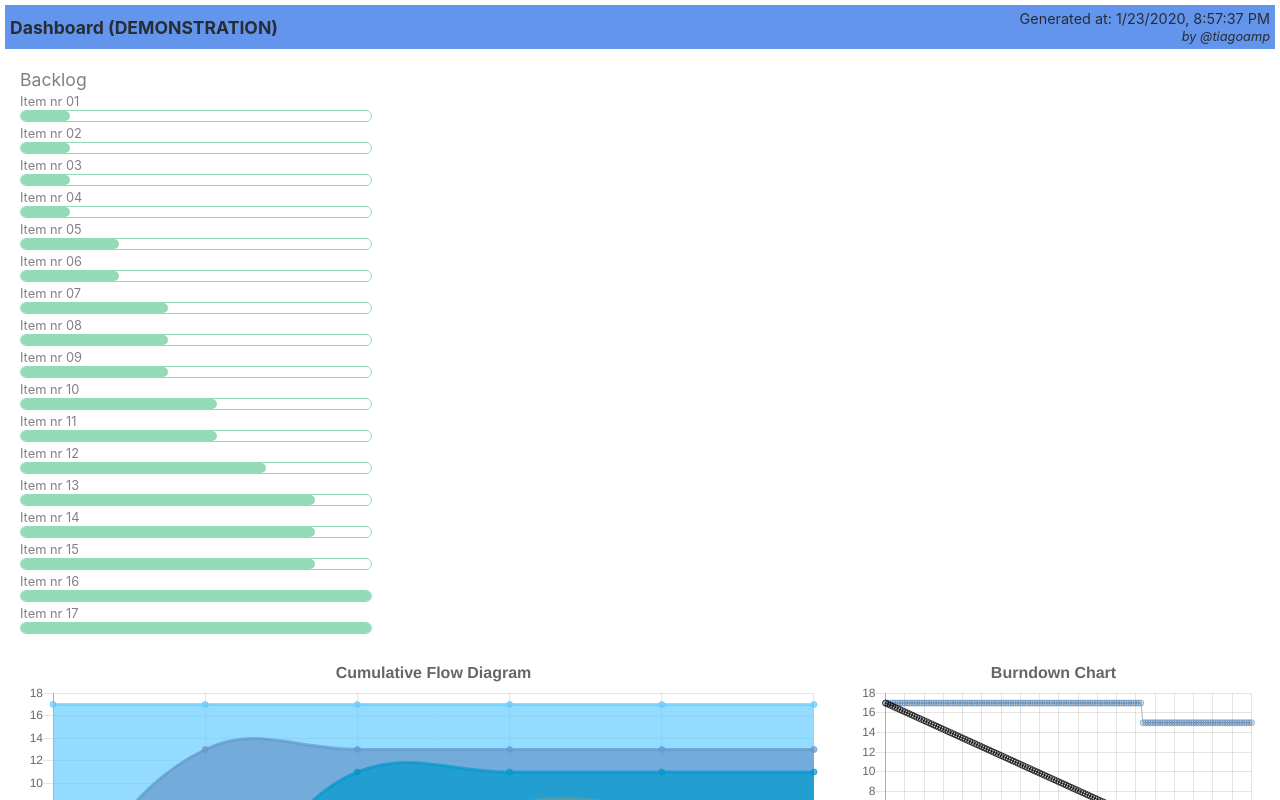
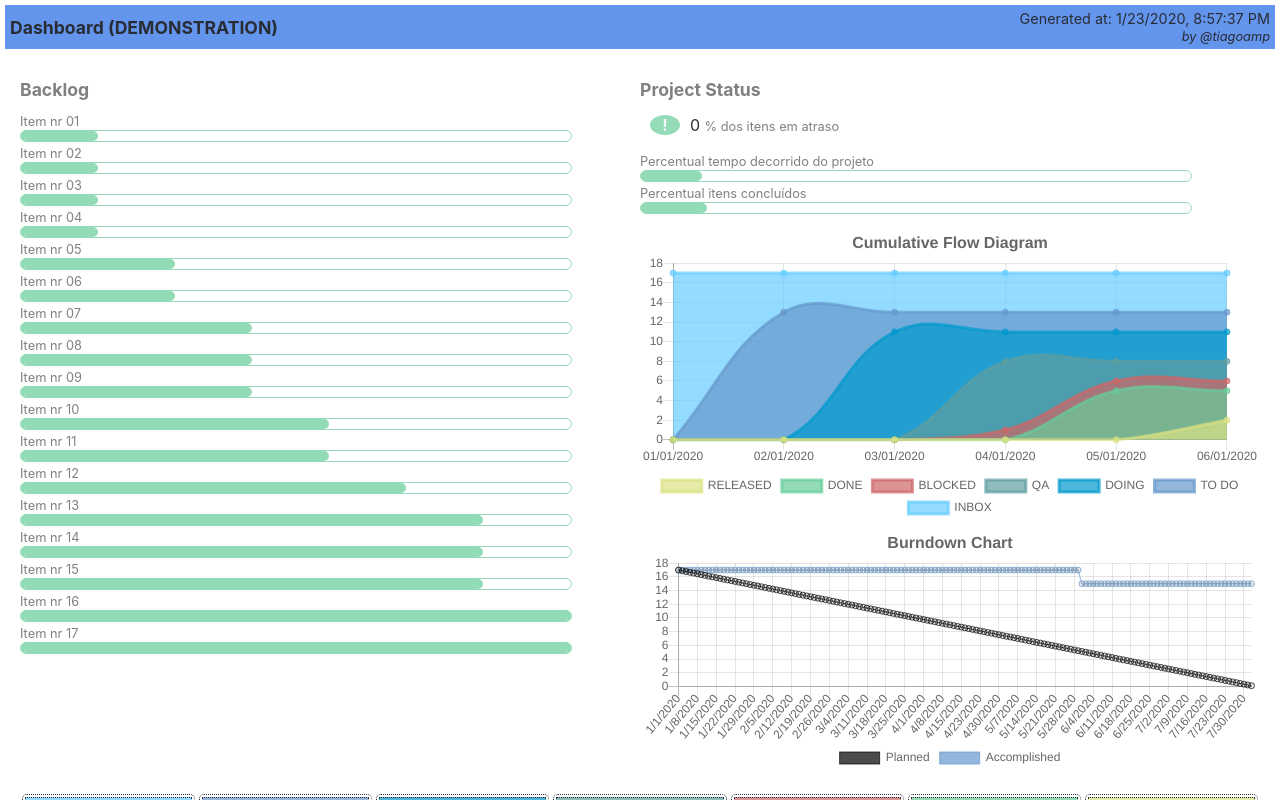
Before and after one commit to tiagoamp/flow-dashboard, a React (Create React App) app: page / in a window 1280 px wide. Shown: the top 800 px of the page. Built offline with nearby package versions, Linux system fonts and the light colour scheme.

Commit message:
Implement new layout

```diff
--- a/src/App.css
+++ b/src/App.css
@@ -11,6 +11,7 @@
   display: flex;
   flex-direction: row;
   justify-content: space-between;
+  flex-wrap: wrap;
   margin-bottom: 20px;
 }
 
--- a/src/App.js
+++ b/src/App.js
@@ -5,7 +5,8 @@ import Footer from './components/Footer';
 import CFD from './components/CFD';
 import Burndown from './components/Burndown';
 import Kanban from './components/Kanban';
-import Progress from './components/Progress';
+import ProjectProgress from './components/ProjectProgress';
+import ItensProgress from './components/ItensProgress';
 import service from './service/flowservice';
 
 
@@ -13,13 +14,13 @@ class App extends Component {
 
   constructor() {
     super();
-    this.state = { projName: '', statusList: [], items: [], holidays: [] };
+    this.state = { projName: '', milestones: {}, statusList: [], items: [], holidays: [] };
   }
 
   componentDidMount() {
     const info = service.getProjectInfo();
     this.setState( {projName: info.project, holidays: info.holidays,
-      statusList: info.statusList, items: info.items } );
+      statusList: info.statusList, milestones: info.milestones, items: info.items } );
   }
 
   render() {
@@ -28,14 +29,14 @@ class App extends Component {
         <Header project={this.state.projName} />
         <main className="container">
           <div className="row00">
-            <Progress statusList={[...this.state.statusList]} items={[...this.state.items]} />
-          </div>
-          <div className="row01">
-            <CFD statusList={[...this.state.statusList]} items={[...this.state.items]} />
-            <Burndown statusList={[...this.state.statusList]} items={[...this.state.items]} holidays={[...this.state.holidays]} />
-            { //
-              //TO DO: <div>semáforo com cor e lead time (media) etc...</div>
-            }
+            <div className="col-container">
+              <ItensProgress statusList={[...this.state.statusList]} items={[...this.state.items]} />
+            </div>
+            <div className="col-container">
+              <ProjectProgress milestones={this.state.milestones} statusList={[...this.state.statusList]} items={[...this.state.items]} />
+              <CFD statusList={[...this.state.statusList]} items={[...this.state.items]} />
+              <Burndown statusList={[...this.state.statusList]} items={[...this.state.items]} holidays={[...this.state.holidays]} />
+            </div>
           </div>
           <div className="row02">
             <Kanban statusList={[...this.state.statusList]} items={[...this.state.items]} />
--- a/src/components/Burndown.js
+++ b/src/components/Burndown.js
@@ -107,7 +107,7 @@ export default function Burndown(props) {
             <Line
                 data={data}
                 width={150}
-                height={300}
+                height={250}
                 options={
                     {
                         maintainAspectRatio: false,
--- a/src/components/Progress.js
+++ b/src/components/ItensProgress.js
@@ -1,8 +1,8 @@
 import React from 'react'
 import './Progress.css'
+import ProgressBar from './ProgressBar'
 
-
-export default function Progress(props) {
+export default function ItensProgress(props) {
     const { statusList, items } = props;
     if (items.length + statusList.length === 0)
         return (<div>Loading</div>);
@@ -16,7 +16,7 @@ export default function Progress(props) {
     const lastStatus = statusList[statusList.length-1].name;
 
     return (
-        <div className="progress-container">
+        <div className="itens-progress-container">
             <div className="backlog-title">Backlog</div>
             {
                 items.map(item => {
@@ -32,17 +32,3 @@ export default function Progress(props) {
         </div>
     )
 }
-
-const ProgressBar = (props) => {
-    return (
-
-            <div className="progress-bar">
-                <Filler percentage={props.percentage} />
-            </div>
-
-      )
-  }
-
-  const Filler = (props) => {
-    return <div className="filler" style={{ width: `${props.percentage}%` }} />
-  }
--- a/src/components/Progress.css
+++ b/src/components/Progress.css
@@ -1,6 +1,17 @@
-.progress-container {
+.progress-container, .col-container {
     display: flex;
     flex-direction: column;
+    flex: 1;
+}
+
+.itens-progress-container {
+    display: flex;
+    flex-direction: column;
+    flex: 1;
+}
+
+.milestones-container {
+    margin: 10px 0px;
 }
 
 .progress-item-name {
@@ -8,15 +19,18 @@
     color: #808080;
 }
 
-.backlog-title {
+.backlog-title, .progress-title {
     font-size: 1.1rem;
+    font-weight: bold;
     color: #808080;
+    margin: 10px 0px;
 }
 
 .progress-bar {
     position: relative;
     height: 10px;
-    width: 350px;
+    width: 550px;
+    /*width: 900%;*/
     border-radius: 50px;
     /*border: 1px solid #333;*/
     border: 1px solid rgba(102, 204, 153, 0.7);
@@ -30,3 +44,18 @@ height: 100%;
 border-radius: inherit;
 transition: width .2s ease-in;
 }
+
+.light-box {
+    display: flex;
+    flex-direction: row;
+    margin: 5px 0px;
+}
+
+.light-circle {
+    border-radius: 50%;
+    width: 30px;
+    margin: 0px 10px;
+    color: aliceblue;
+    font-weight: bold;
+    text-align: center;
+}
--- /dev/null
+++ b/src/components/ProgressBar.js
@@ -0,0 +1,13 @@
+import React from 'react'
+
+export default function ProgressBar(props) {
+    return (
+        <div className="progress-bar">
+            <Filler percentage={props.percentage} />
+        </div>
+  )
+}
+
+const Filler = (props) => {
+    return <div className="filler" style={{ width: `${props.percentage}%` }} />
+}
--- /dev/null
+++ b/src/components/ProjectProgress.js
@@ -0,0 +1,64 @@
+import React from 'react'
+import ProgressBar from './ProgressBar'
+import moment from 'moment'
+
+export default function ProjectProgress(props) {
+    const { statusList, milestones, items } = props;
+    if (items.length + statusList.length === 0)
+        return (<div>Loading</div>);
+
+    return (
+        <div className="progress-container">
+            <div className="progress-title">Project Status</div>
+            <StatusLight statusList={statusList} items={items} />
+            <MilestonesProgress milestones={milestones} statusList={statusList} items={items} />
+        </div>
+    )
+}
+
+function StatusLight(props) {
+    const { statusList, items } = props;
+    const lastStatus = statusList[statusList.length-1].name;
+
+    const today = new Date();
+    const itemsDelayed = items.filter(item => item.status !== lastStatus && today > new Date(item.dueDate));
+    console.log("items delayed",itemsDelayed);
+    const percDelayed = Math.ceil( (100 * itemsDelayed.length) / items.length );
+
+    const colors = ["rgba(102, 204, 153, 0.7)", "rgba(218, 226, 130, 0.7)", "rgba(204, 102, 102, 0.7)"];
+    const bgColor = percDelayed <= 10 ? colors[0] : (percDelayed <= 30 ? colors[1] : colors[2]);
+
+    return (
+        <div className='light-box'>
+            <div className="light-circle" style={{backgroundColor: bgColor}}>!</div>
+            <div className="">{percDelayed} <span className="progress-item-name">% dos itens em atraso</span></div>
+        </div>
+    )
+}
+
+function MilestonesProgress(props) {
+    const { milestones, statusList, items } = props;
+    const lastStatus = statusList[statusList.length-1].name;
+
+    const init = moment(milestones.initDate), end = moment(milestones.dueDate);
+    const projDurationInDays = Math.abs(end.diff(init, 'days'))+1;
+    const today = moment(new Date());
+    const projDurationUntilToday = Math.abs(today.diff(init, 'days'))+1;
+    const percOfTotalDuration = Math.ceil((100 * projDurationUntilToday) / projDurationInDays);
+    const accomplItems = items.filter(item => item.status === lastStatus);
+    console.log("items accompl",accomplItems);
+    const percOfAccomplItems = Math.ceil( (100 * accomplItems.length) / items.length );
+
+    return (
+        <div className="milestones-container">
+            <div key="1">
+                <span className="progress-item-name">Percentual tempo decorrido do projeto </span>
+                <ProgressBar percentage={percOfTotalDuration} />
+            </div>
+            <div key="2">
+                <span className="progress-item-name">Percentual itens concluídos </span>
+                <ProgressBar percentage={percOfAccomplItems} />
+            </div>
+        </div>
+    )
+}
--- a/src/repository/data.json
+++ b/src/repository/data.json
@@ -1,6 +1,10 @@
 {
     "project": "DEMONSTRATION",
     "holidays": [ "2020-04-21T12:00:00Z" ],
+    "milestones": {
+        "initDate": "2020-01-01T12:00:00Z",
+        "dueDate": "2020-08-01T12:00:00Z"
+    },
     "statusList": [
         { "name": "INBOX", "color":"rgba(102, 204, 255, 0.7)"},
         { "name": "TO DO", "color":"rgba(102, 153, 204, 0.7)" },
--- a/src/service/flowservice.js
+++ b/src/service/flowservice.js
@@ -7,6 +7,7 @@ const service = {
             project: data.project,
             holidays: data.holidays.map(h => new Date(h)),
             statusList: data.statusList,
+            milestones: data.milestones,
             items: data.items
         };
     },
```
